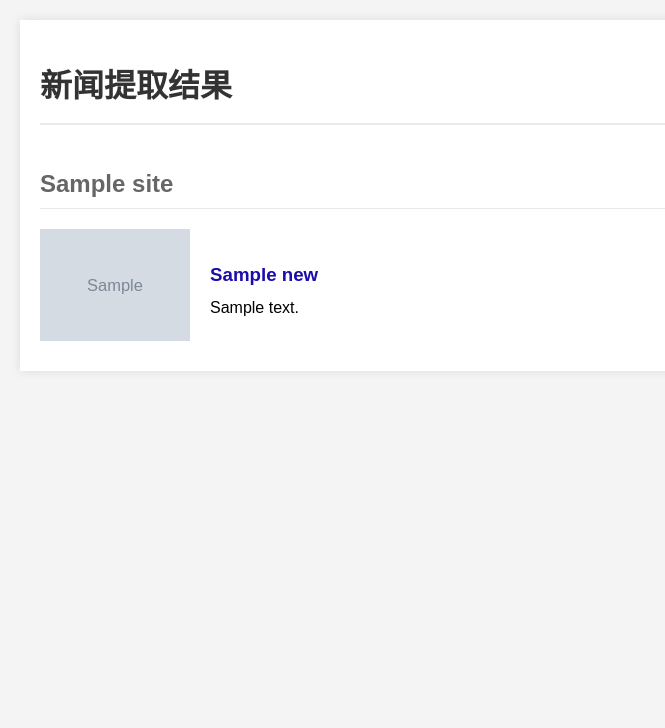
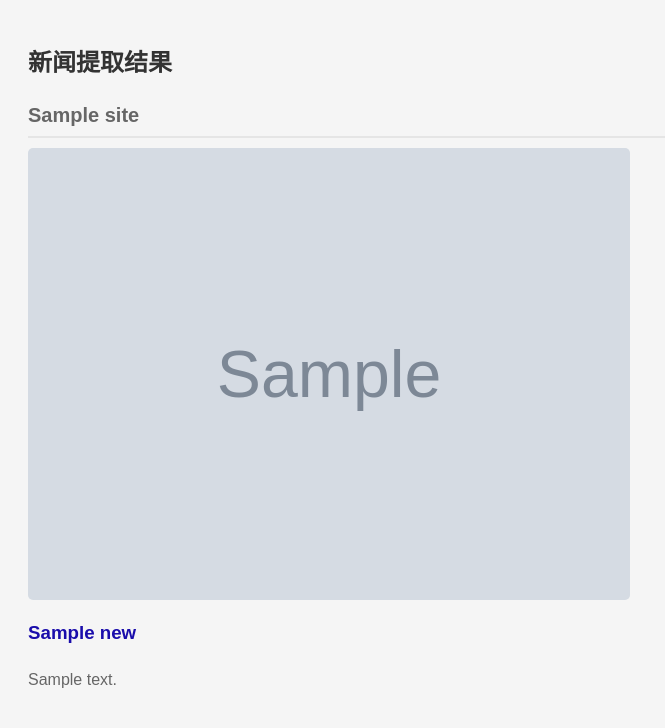
Before and after one commit to jiayi135/news-extractor-web, a Python web app: template templates/index.html in a window 1280 px wide. Shown: the top 728 px of the page, without its empty margins (0-665 px from the left). Run offline with Jinja, Linux system fonts and the light colour scheme; the template is opened without the code that fills it: most values are stand-ins (such as "Sample title", 1, 10 or a date in 2020); grey boxes marked "Sample" are stand-in pictures.

Commit message:
Update index.html

```diff
--- a/templates/index.html
+++ b/templates/index.html
@@ -4,15 +4,26 @@
     <meta charset="UTF-8">
     <meta name="viewport" content="width=device-width, initial-scale=1.0">
     <title>新闻提取</title>
-    <link rel="stylesheet" href="{{ url_for('static', filename='style.css') }}">
+    <style>
+        body { font-family: Arial, sans-serif; line-height: 1.6; padding: 20px; background-color: #f5f5f5; }
+        h1 { color: #333; font-size: 24px; }
+        h2 { color: #666; font-size: 20px; border-bottom: 2px solid #e5e5e5; padding-bottom: 5px; margin-bottom: 10px; }
+        ul { list-style-type: none; padding: 0; }
+        li { margin-bottom: 20px; background: #fff; padding: 15px; border-radius: 5px; box-shadow: 0 1px 3px rgba(0,0,0,0.1); }
+        a { color: #1a0dab; text-decoration: none; font-weight: bold; }
+        a:hover { text-decoration: underline; }
+        .news-grid { display: grid; grid-template-columns: 1fr 1fr; gap: 20px; }
+        .news-item { display: flex; flex-direction: column; }
+        .news-item img { max-width: 100%; height: auto; border-radius: 5px; }
+        .news-summary { color: #666; margin-top: 10px; }
+    </style>
 </head>
 <body>
-    <div class="container">
     <h1>新闻提取结果</h1>
     {% for site, news_items in all_news.items() %}
         <h2>{{ site }}</h2>
         <div class="news-grid">
-                {% for title, link, image, summary in news_items %}
+            {% for title, link, summary, image in news_items %}
                 <div class="news-item">
                     {% if image %}
                         <img src="{{ image }}" alt="{{ title }}">
@@ -20,13 +31,12 @@
                     <div>
                         <h3><a href="{{ link }}" target="_blank">{{ title }}</a></h3>
                         {% if summary %}
-                                <p>{{ summary }}</p>
+                            <p class="news-summary">{{ summary }}</p>
                         {% endif %}
                     </div>
                 </div>
             {% endfor %}
         </div>
     {% endfor %}
-    </div>
 </body>
 </html>
```
Lines whose indentation alone changed are shown as unchanged.
